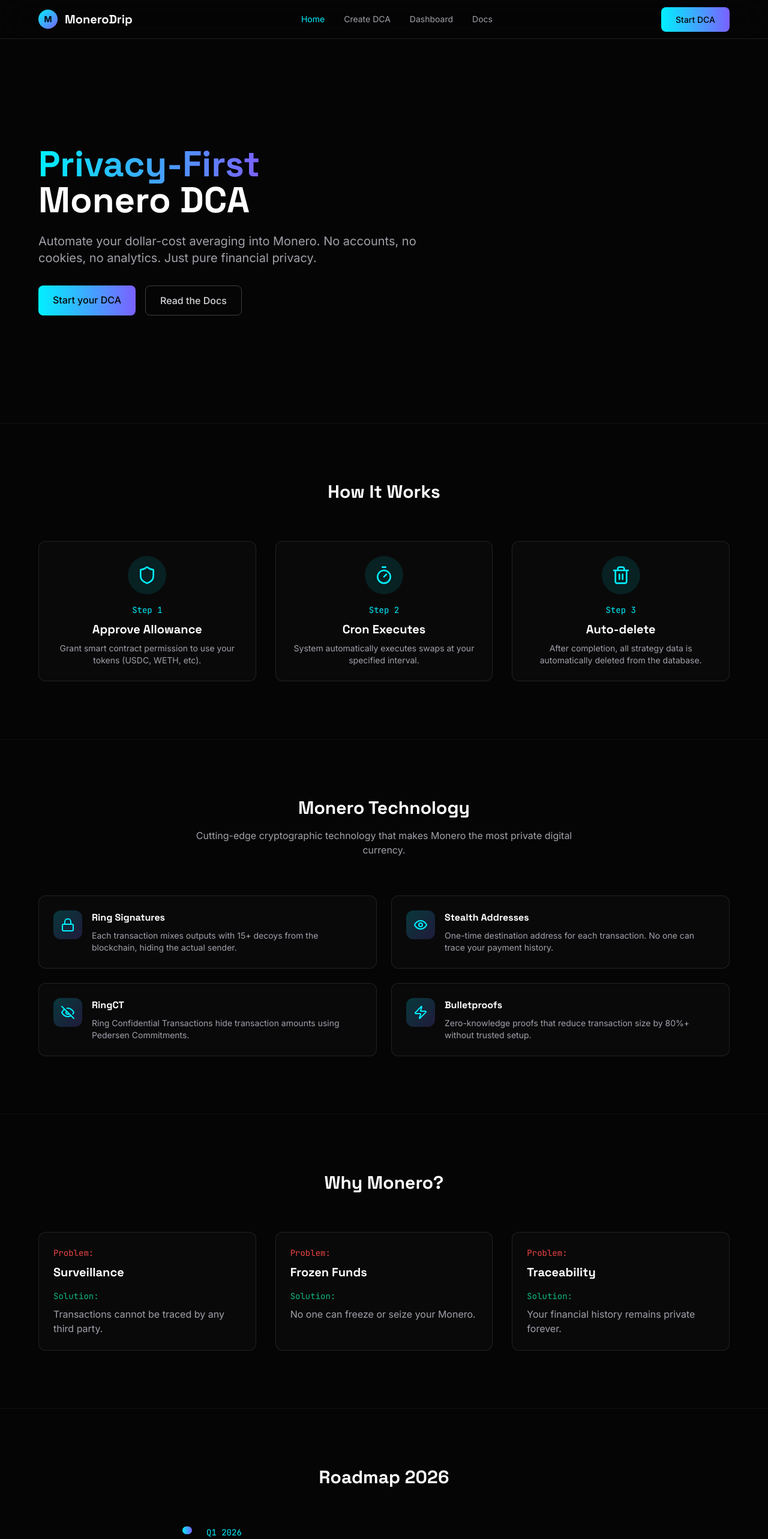
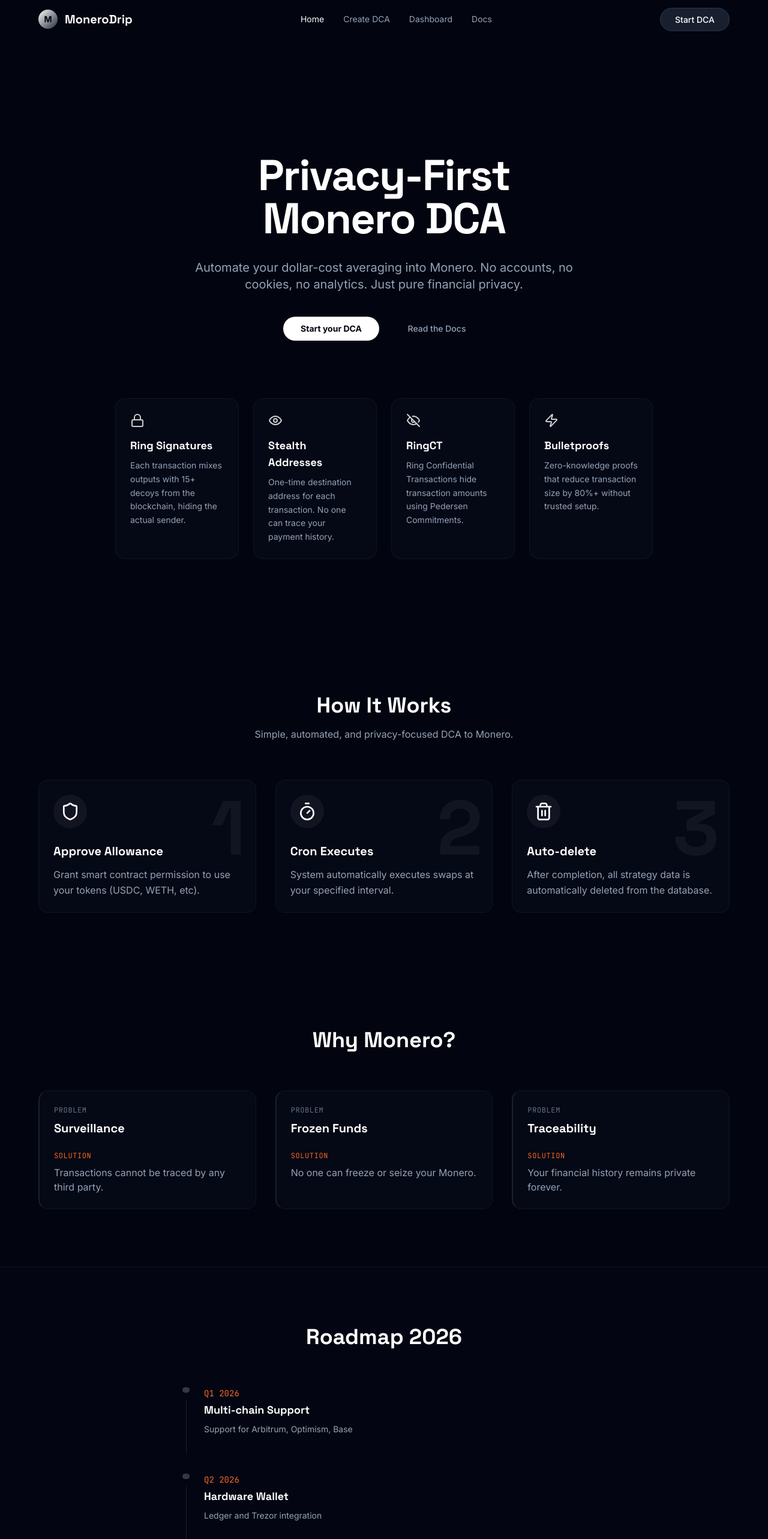
Before and after one commit to Demerzels-lab/MoneroDrip, a React (Vite) app: page / in a window 1280 px wide. Shown: the top 2566 px of the page at 60% size. Built offline with nearby package versions, Linux system fonts and the light colour scheme.

Commit message:
Update styles and colors for improved UI consistency and aesthetics

```diff
--- a/src/index.css
+++ b/src/index.css
@@ -1,4 +1,4 @@
-@import url('https://fonts.googleapis.com/css2?family=Inter:wght@400;500;700&family=Space+Grotesk:wght@500;700&family=JetBrains+Mono:wght@400;500&display=swap');
+@import url('https://fonts.googleapis.com/css2?family=Inter:wght@400;500;600;700&family=Space+Grotesk:wght@500;700&family=JetBrains+Mono:wght@400;500&display=swap');
 
 @tailwind base;
 @tailwind components;
@@ -10,33 +10,47 @@
   }
 
   body {
+    /* Using the new Deep Navy background */
     @apply bg-background-page text-text-primary font-sans antialiased;
   }
 
   ::selection {
-    @apply bg-primary/30;
+    @apply bg-monero/30 text-white;
   }
 }
 
 @layer components {
+  /* GhostDrip Button Style:
+    Minimalist, Pill-shaped or rounded-md, Solid dark colors with subtle borders
+  */
   .btn-primary {
-    @apply bg-gradient-to-r from-primary to-secondary px-6 py-3 rounded-md font-medium text-background-page
-           transition-all duration-200 hover:brightness-110 hover:shadow-glow-cyan;
+    @apply bg-secondary/80 border border-white/10 px-6 py-2.5 rounded-full font-medium text-sm text-white
+           transition-all duration-200 hover:bg-secondary hover:border-white/20 hover:shadow-lg;
+  }
+
+  /* The "Start your DCA" button in the screenshot is actually a dark pill button */
+  .btn-cta {
+    @apply bg-white text-background-page px-6 py-2.5 rounded-full font-bold text-sm
+           transition-all duration-200 hover:bg-zinc-200 hover:scale-105;
   }
 
   .btn-secondary {
-    @apply bg-transparent border border-zinc-700 px-6 py-3 rounded-md font-medium text-zinc-300
-           transition-all duration-200 hover:border-primary hover:text-white;
+    @apply bg-transparent text-text-secondary px-6 py-2.5 rounded-full font-medium text-sm
+           transition-all duration-200 hover:text-white;
   }
 
+  /* GhostDrip Card Style:
+    Deep Navy Surface, very subtle border, no neon glow
+  */
   .card {
-    @apply bg-background-surface/50 border border-white/10 rounded-lg p-6
-           transition-all duration-200 hover:-translate-y-0.5 hover:border-secondary/50;
+    @apply bg-background-surface/40 backdrop-blur-sm border border-white/5 rounded-2xl p-6
+           transition-all duration-200 hover:bg-background-surface/60 hover:border-white/10;
   }
 
   .input {
-    @apply bg-zinc-900 border border-zinc-800 rounded-md px-4 py-3 text-white w-full
-           focus:outline-none focus:border-primary focus:ring-1 focus:ring-primary/30
+    @apply bg-background-surface border border-white/10 rounded-lg px-4 py-3 text-white w-full
+           placeholder:text-text-disabled
+           focus:outline-none focus:border-white/20 focus:bg-background-surface/80
            transition-all duration-200;
   }
 
@@ -44,24 +58,28 @@
     @apply input font-mono text-sm;
   }
 
-  .glass {
-    @apply bg-background-page/80 backdrop-blur-xl border-b border-white/10;
+  /* Navigation Bar Glass Effect */
+  .glass-nav {
+    @apply bg-background-page/80 backdrop-blur-md border-b border-white/5;
   }
 }
 
 @layer utilities {
-  .text-gradient {
-    @apply bg-gradient-to-r from-primary to-secondary bg-clip-text text-transparent;
+  /* Removed text-gradient.
+    GhostDrip uses solid white text for headlines.
+  */
+  .text-glow {
+    text-shadow: 0 0 20px rgba(255, 255, 255, 0.1);
   }
 
   .animate-stagger > * {
     @apply opacity-0 animate-fade-in;
   }
 
+  /* Stagger delays remain useful */
   .animate-stagger > *:nth-child(1) { animation-delay: 0ms; }
   .animate-stagger > *:nth-child(2) { animation-delay: 100ms; }
   .animate-stagger > *:nth-child(3) { animation-delay: 200ms; }
   .animate-stagger > *:nth-child(4) { animation-delay: 300ms; }
   .animate-stagger > *:nth-child(5) { animation-delay: 400ms; }
-  .animate-stagger > *:nth-child(6) { animation-delay: 500ms; }
 }
--- a/src/pages/LandingPage.tsx
+++ b/src/pages/LandingPage.tsx
@@ -62,70 +62,69 @@
 
   return (
     <div className="animate-stagger">
-      {/* Hero */}
-      <section className="min-h-[80vh] flex items-center">
-        <div className="container mx-auto px-6 py-24">
-          <div className="max-w-3xl">
-            <h1 className="font-display text-4xl md:text-6xl font-bold mb-6 leading-tight">
-              <span className="text-gradient">Privacy-First</span>
+
+      {/* Hero Section */}
+      <section className="relative pt-32 pb-20 md:pt-48 md:pb-32 overflow-hidden">
+        <div className="container mx-auto px-6 text-center z-10 relative">
+          <div className="max-w-4xl mx-auto">
+            <h1 className="font-display text-5xl md:text-7xl font-bold mb-8 leading-tight tracking-tight text-white">
+              Privacy-First
               <br />
               Monero DCA
             </h1>
-            <p className="text-text-secondary text-lg md:text-xl mb-8 max-w-2xl">
+            <p className="text-text-secondary text-lg md:text-xl mb-10 max-w-2xl mx-auto leading-relaxed">
               Automate your dollar-cost averaging into Monero. No accounts, no cookies, no analytics.
               Just pure financial privacy.
             </p>
-            <div className="flex flex-col sm:flex-row gap-4">
-              <Link to="/create" className="btn-primary text-center">
+            <div className="flex flex-col sm:flex-row gap-4 justify-center items-center mb-24">
+              <Link to="/create" className="btn-cta text-center min-w-[160px]">
                 Start your DCA
               </Link>
-              <Link to="/docs" className="btn-secondary text-center">
+              <Link to="/docs" className="btn-secondary text-center min-w-[160px]">
                 Read the Docs
               </Link>
+            </div>
+
+            {/* Tech Features Grid - Moved to Hero Footer to match GhostDrip's 4-box layout */}
+            <div className="grid grid-cols-1 md:grid-cols-2 lg:grid-cols-4 gap-6 text-left">
+              {techFeatures.map((feature) => (
+                <div key={feature.title} className="card group hover:bg-background-surface/60">
+                  <div className="text-white mb-4 opacity-80 group-hover:opacity-100 transition-opacity">
+                    {feature.icon}
+                  </div>
+                  <h3 className="font-display font-bold text-lg mb-2 text-white">{feature.title}</h3>
+                  <p className="text-text-secondary text-sm leading-relaxed">{feature.description}</p>
+                </div>
+              ))}
             </div>
           </div>
         </div>
       </section>
 
       {/* How It Works */}
-      <section className="py-24 border-t border-white/5">
+      <section className="py-24">
         <div className="container mx-auto px-6">
-          <h2 className="font-display text-3xl font-bold text-center mb-16">How It Works</h2>
+          <h2 className="font-display text-3xl md:text-4xl font-bold text-center mb-4 text-white">How It Works</h2>
+          <p className="text-text-secondary text-center mb-16 max-w-xl mx-auto">
+            Simple, automated, and privacy-focused DCA to Monero.
+          </p>
+
           <div className="grid grid-cols-1 md:grid-cols-3 gap-8">
             {[
-              { icon: <Shield className="w-8 h-8 text-primary" />, step: '1', title: 'Approve Allowance', desc: 'Grant smart contract permission to use your tokens (USDC, WETH, etc).' },
-              { icon: <Timer className="w-8 h-8 text-primary" />, step: '2', title: 'Cron Executes', desc: 'System automatically executes swaps at your specified interval.' },
-              { icon: <Trash2 className="w-8 h-8 text-primary" />, step: '3', title: 'Auto-delete', desc: 'After completion, all strategy data is automatically deleted from the database.' },
+              { icon: <Shield className="w-8 h-8" />, step: '1', title: 'Approve Allowance', desc: 'Grant smart contract permission to use your tokens (USDC, WETH, etc).' },
+              { icon: <Timer className="w-8 h-8" />, step: '2', title: 'Cron Executes', desc: 'System automatically executes swaps at your specified interval.' },
+              { icon: <Trash2 className="w-8 h-8" />, step: '3', title: 'Auto-delete', desc: 'After completion, all strategy data is automatically deleted from the database.' },
             ].map((item) => (
-              <div key={item.step} className="card text-center">
-                <div className="w-16 h-16 rounded-full bg-primary/10 flex items-center justify-center mx-auto mb-4">
-                  {item.icon}
+              <div key={item.step} className="card relative overflow-hidden group">
+                <div className="absolute top-0 right-0 p-4 opacity-5 text-9xl font-display font-bold select-none">
+                  {item.step}
                 </div>
-                <div className="text-primary font-mono text-sm mb-2">Step {item.step}</div>
-                <h3 className="font-display text-xl font-bold mb-2">{item.title}</h3>
-                <p className="text-text-secondary text-sm">{item.desc}</p>
-              </div>
-            ))}
-          </div>
-        </div>
-      </section>
-
-      {/* Monero Tech */}
-      <section className="py-24 border-t border-white/5">
-        <div className="container mx-auto px-6">
-          <h2 className="font-display text-3xl font-bold text-center mb-4">Monero Technology</h2>
-          <p className="text-text-secondary text-center mb-16 max-w-2xl mx-auto">
-            Cutting-edge cryptographic technology that makes Monero the most private digital currency.
-          </p>
-          <div className="grid grid-cols-1 md:grid-cols-2 gap-6">
-            {techFeatures.map((feature) => (
-              <div key={feature.title} className="card flex gap-4">
-                <div className="w-12 h-12 rounded-lg bg-gradient-to-br from-primary/20 to-secondary/20 flex items-center justify-center shrink-0 text-primary">
-                  {feature.icon}
-                </div>
-                <div>
-                  <h3 className="font-display font-bold mb-2">{feature.title}</h3>
-                  <p className="text-text-secondary text-sm">{feature.description}</p>
+                <div className="relative z-10">
+                  <div className="w-14 h-14 rounded-full bg-white/5 flex items-center justify-center mb-6 text-white group-hover:bg-white/10 transition-colors">
+                    {item.icon}
+                  </div>
+                  <h3 className="font-display text-xl font-bold mb-3 text-white">{item.title}</h3>
+                  <p className="text-text-secondary leading-relaxed">{item.desc}</p>
                 </div>
               </div>
             ))}
@@ -134,15 +133,15 @@
       </section>
 
       {/* Why Monero */}
-      <section className="py-24 border-t border-white/5">
+      <section className="py-24">
         <div className="container mx-auto px-6">
-          <h2 className="font-display text-3xl font-bold text-center mb-16">Why Monero?</h2>
+          <h2 className="font-display text-3xl md:text-4xl font-bold text-center mb-16 text-white">Why Monero?</h2>
           <div className="grid grid-cols-1 md:grid-cols-3 gap-8">
             {problems.map((item) => (
-              <div key={item.problem} className="card">
-                <div className="text-status-error font-mono text-sm mb-2">Problem:</div>
-                <h3 className="font-display text-xl font-bold mb-4">{item.problem}</h3>
-                <div className="text-status-success font-mono text-sm mb-2">Solution:</div>
+              <div key={item.problem} className="card border-l-2 border-l-white/10 hover:border-l-white/30">
+                <div className="text-text-tertiary font-mono text-xs uppercase tracking-wider mb-2">Problem</div>
+                <h3 className="font-display text-xl font-bold mb-6 text-white">{item.problem}</h3>
+                <div className="text-monero font-mono text-xs uppercase tracking-wider mb-2">Solution</div>
                 <p className="text-text-secondary">{item.solution}</p>
               </div>
             ))}
@@ -151,19 +150,19 @@
       </section>
 
       {/* Roadmap */}
-      <section className="py-24 border-t border-white/5">
+      <section className="py-24 border-t border-white/5 bg-background-surface/20">
         <div className="container mx-auto px-6">
-          <h2 className="font-display text-3xl font-bold text-center mb-16">Roadmap 2026</h2>
-          <div className="max-w-2xl mx-auto space-y-6">
+          <h2 className="font-display text-3xl md:text-4xl font-bold text-center mb-16 text-white">Roadmap 2026</h2>
+          <div className="max-w-2xl mx-auto space-y-8">
             {roadmap.map((item, i) => (
-              <div key={item.quarter} className="flex gap-6">
+              <div key={item.quarter} className="flex gap-6 group">
                 <div className="flex flex-col items-center">
-                  <div className="w-4 h-4 rounded-full bg-gradient-to-r from-primary to-secondary" />
-                  {i < roadmap.length - 1 && <div className="w-0.5 h-full bg-white/10 mt-2" />}
+                  <div className="w-3 h-3 rounded-full bg-white/20 group-hover:bg-white transition-colors" />
+                  {i < roadmap.length - 1 && <div className="w-px h-full bg-white/10 mt-3 group-hover:bg-white/20 transition-colors" />}
                 </div>
                 <div className="pb-8">
-                  <div className="text-primary font-mono text-sm">{item.quarter}</div>
-                  <h3 className="font-display font-bold text-lg">{item.title}</h3>
+                  <div className="text-monero font-mono text-sm mb-1">{item.quarter}</div>
+                  <h3 className="font-display font-bold text-lg text-white mb-2">{item.title}</h3>
                   <p className="text-text-secondary text-sm">{item.desc}</p>
                 </div>
               </div>
@@ -173,21 +172,21 @@
       </section>
 
       {/* FAQ */}
-      <section className="py-24 border-t border-white/5">
+      <section className="py-24">
         <div className="container mx-auto px-6">
-          <h2 className="font-display text-3xl font-bold text-center mb-16">FAQ</h2>
+          <h2 className="font-display text-3xl md:text-4xl font-bold text-center mb-16 text-white">FAQ</h2>
           <div className="max-w-2xl mx-auto space-y-4">
             {faqs.map((faq, i) => (
-              <div key={i} className="border border-white/10 rounded-lg overflow-hidden">
+              <div key={i} className="card p-0 overflow-hidden">
                 <button
-                  className="w-full flex items-center justify-between p-4 text-left hover:bg-white/5 transition-colors"
+                  className="w-full flex items-center justify-between p-6 text-left hover:bg-white/5 transition-colors"
                   onClick={() => setOpenFaq(openFaq === i ? null : i)}
                 >
-                  <span className="font-medium">{faq.q}</span>
-                  {openFaq === i ? <ChevronUp size={20} /> : <ChevronDown size={20} />}
+                  <span className="font-medium text-white">{faq.q}</span>
+                  {openFaq === i ? <ChevronUp size={20} className="text-text-secondary" /> : <ChevronDown size={20} className="text-text-secondary" />}
                 </button>
                 {openFaq === i && (
-                  <div className="px-4 pb-4 text-text-secondary text-sm">
+                  <div className="px-6 pb-6 text-text-secondary text-sm leading-relaxed border-t border-white/5 pt-4">
                     {faq.a}
                   </div>
                 )}
@@ -200,13 +199,13 @@
       {/* Support */}
       <section className="py-24 border-t border-white/5">
         <div className="container mx-auto px-6 text-center">
-          <h2 className="font-display text-3xl font-bold mb-4">Support the Project</h2>
+          <h2 className="font-display text-3xl font-bold mb-4 text-white">Support the Project</h2>
           <p className="text-text-secondary mb-8">
             MoneroDrip is an open-source project. Donations help us stay independent.
           </p>
-          <div className="card max-w-xl mx-auto">
-            <p className="text-text-tertiary text-sm mb-2">XMR Donation Address:</p>
-            <code className="font-mono text-primary text-sm break-all">
+          <div className="card max-w-xl mx-auto bg-background-page border-dashed border-white/20">
+            <p className="text-text-tertiary text-sm mb-3">XMR Donation Address</p>
+            <code className="font-mono text-text-secondary text-xs sm:text-sm break-all select-all hover:text-white transition-colors cursor-pointer">
               888tNkZrS7p2WHJJBBR4Wz8CkBCpVVPM8VLMq8VKmQzJLQ5kMJTj1wMuPe9p5KBLqJ1NqVvPWqHVJqT2pL
             </code>
           </div>
--- a/tailwind.config.js
+++ b/tailwind.config.js
@@ -18,32 +18,32 @@
     extend: {
       colors: {
         background: {
-          page: '#050505',
-          surface: '#0F0F11',
-          hover: '#18181B',
+          page: '#020410', // Deep Navy (GhostDrip Main BG)
+          surface: '#0B101E', // Slightly lighter Navy for cards/sections
+          hover: '#161C2E', // Hover state for surfaces
         },
         primary: {
-          DEFAULT: '#00F0FF',
-          hover: '#4DFAFF',
-          dim: 'rgba(0, 240, 255, 0.1)',
+          DEFAULT: '#FFFFFF', // Primary action/text is often white in this minimal theme
+          hover: '#E4E4E7', // Zinc-200
+          dim: 'rgba(255, 255, 255, 0.1)',
         },
         secondary: {
-          DEFAULT: '#7B61FF',
-          hover: '#927CFF',
+          DEFAULT: '#1F2937', // Dark Grey/Blue for secondary buttons
+          hover: '#374151',
         },
-        monero: '#F26822',
+        monero: '#F26822', // Keeping Monero orange for specific branding
         text: {
           primary: '#FFFFFF',
-          secondary: '#A1A1AA',
-          tertiary: '#52525B',
-          disabled: '#3F3F46',
+          secondary: '#94A3B8', // Slate-400 for subtitles
+          tertiary: '#64748B', // Slate-500
+          disabled: '#475569',
         },
         status: {
           success: '#10B981',
           warning: '#F59E0B',
           error: '#EF4444',
         },
-        border: 'rgba(255, 255, 255, 0.1)',
+        border: '#1E293B', // Slate-800 for subtle borders
       },
       fontFamily: {
         sans: ['Inter', 'system-ui', 'sans-serif'],
@@ -51,22 +51,21 @@
         mono: ['JetBrains Mono', 'monospace'],
       },
       borderRadius: {
-        sm: '4px',
-        md: '8px',
-        lg: '12px',
+        sm: '6px', // Slightly softer corners
+        md: '10px',
+        lg: '16px', // GhostDrip cards have distinct rounded corners
+        pill: '9999px',
       },
       boxShadow: {
-        'glow-cyan': '0 0 15px rgba(0, 240, 255, 0.3)',
-        'glow-purple': '0 0 15px rgba(123, 97, 255, 0.3)',
-        'card': '0 4px 6px -1px rgba(0, 0, 0, 0.5)',
+        'card': '0 0 0 1px rgba(255, 255, 255, 0.05), 0 4px 6px -1px rgba(0, 0, 0, 0.5)',
+        'float': '0 20px 25px -5px rgba(0, 0, 0, 0.5), 0 8px 10px -6px rgba(0, 0, 0, 0.5)',
       },
       animation: {
         'fade-in': 'fadeIn 0.5s ease-out forwards',
-        'pulse-slow': 'pulse 2s infinite',
       },
       keyframes: {
         fadeIn: {
-          '0%': { opacity: '0', transform: 'translateY(20px)' },
+          '0%': { opacity: '0', transform: 'translateY(10px)' },
           '100%': { opacity: '1', transform: 'translateY(0)' },
         },
       },
```
